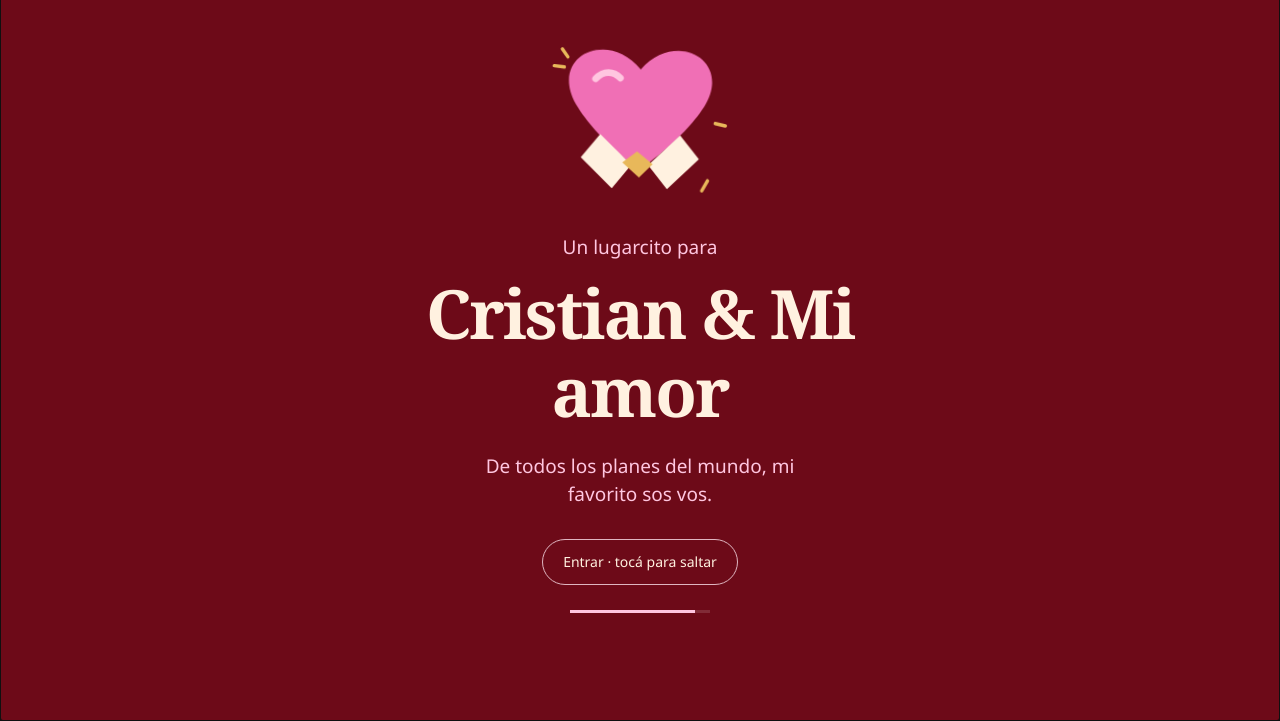
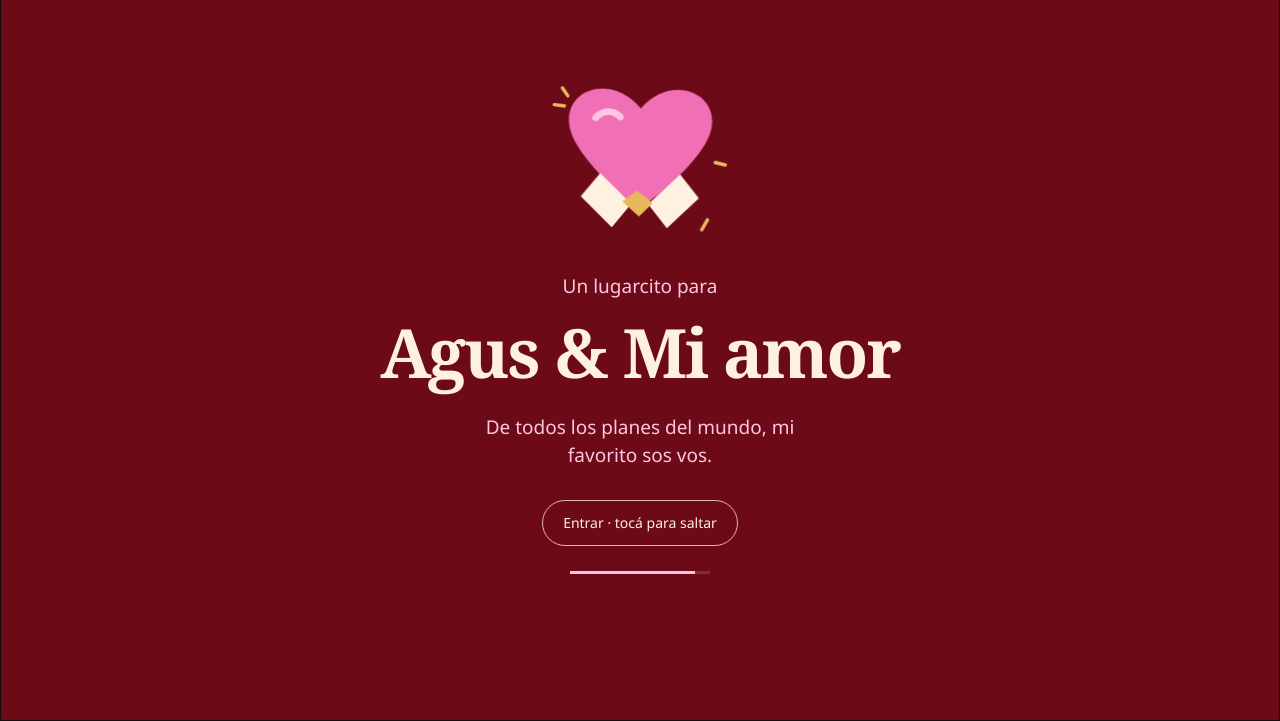
Before and after one commit to codecuellar/nosotros, a plain HTML site: page index.html in a window 1280 px wide. Shown: the part 79-800 px from the top of the page. Drawn offline with Linux system fonts and the light colour scheme.

Commit message:
fix: usar Agus en la web y documentacion

```diff
--- a/index.html
+++ b/index.html
@@ -10,7 +10,7 @@
 <script>
 // ♥ EDITÁ ESTO: no hace falta cambiar el resto del archivo. No pongas información sensible: el código es público.
 const CONFIG = {
-  nombres: ['Cristian', 'Mi amor'],
+  nombres: ['Agus', 'Mi amor'],
   bienvenida: 'De todos los planes del mundo, mi favorito sos vos.',
   bienvenidaMs: 5600,
   // Automático: fiestas en noviembre, diciembre y enero; romántico el resto del año.
```
Also changed, not shown: 1 other file.
